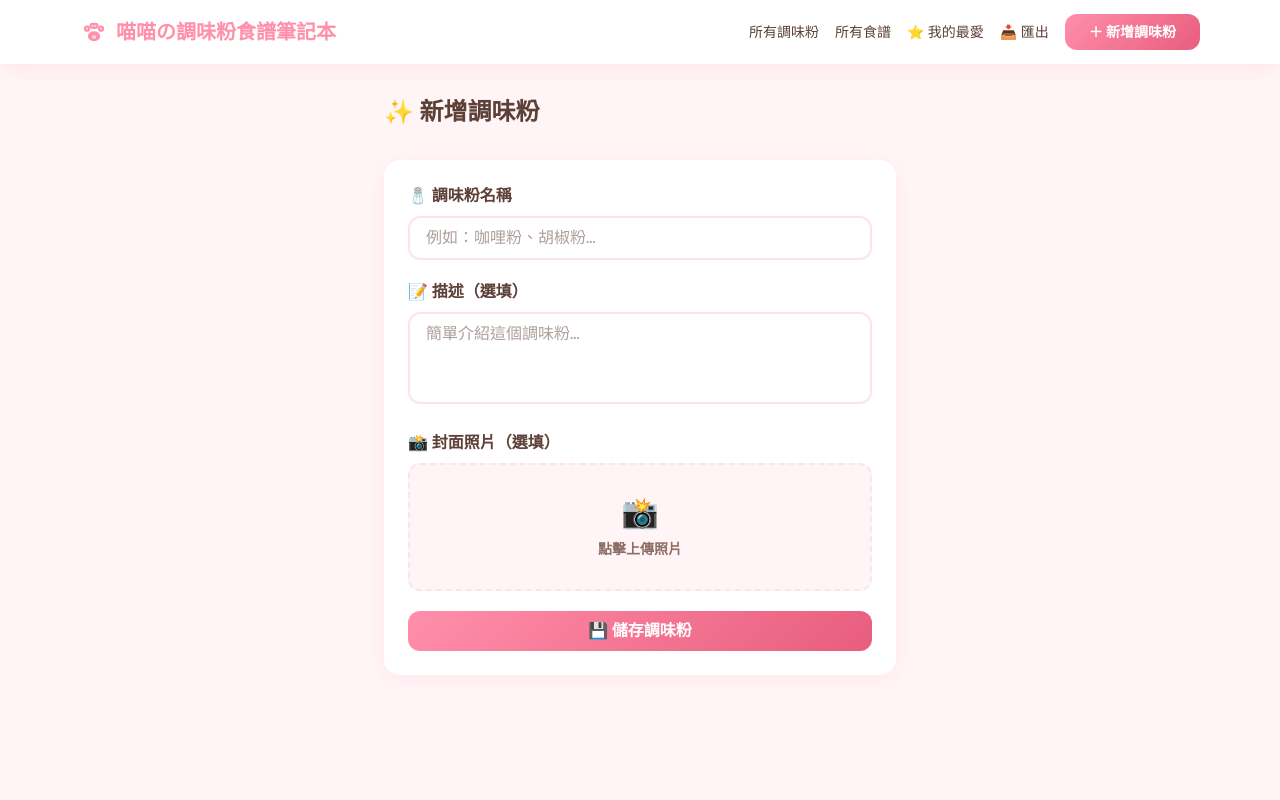
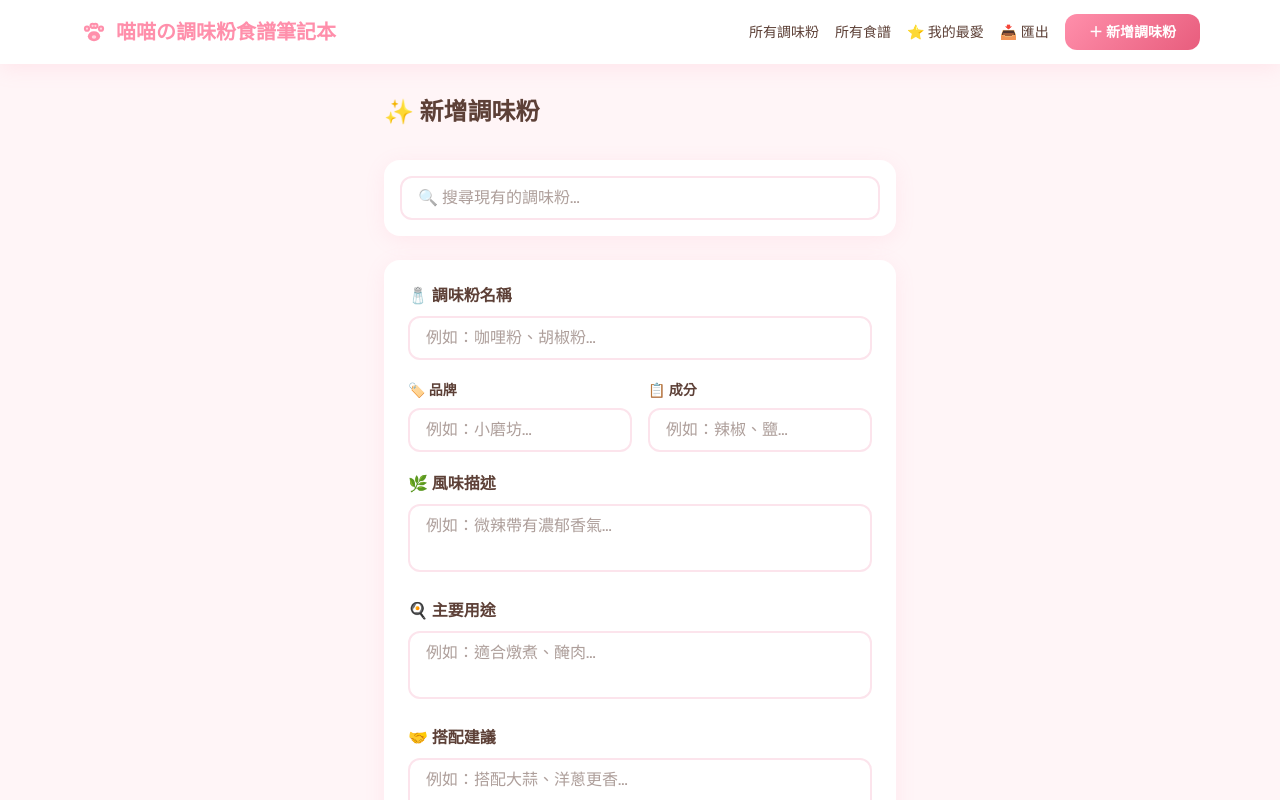
Before and after one commit to gitnoshadow/cookbook, a Next.js app: page /seasonings/new in a window 1280 px wide. Shown: the top 800 px of the page. Built offline with nearby package versions, Linux system fonts and the light colour scheme.

Commit message:
feat: 調味粉新增品牌/成分/風味/用途/搭配欄位+搜尋

```diff
--- a/src/app/api/seasonings/[id]/route.ts
+++ b/src/app/api/seasonings/[id]/route.ts
@@ -33,6 +33,11 @@ export async function PUT(
         name: body.name,
         description: body.description ?? null,
         imageUrl: body.imageUrl ?? null,
+        brand: body.brand ?? null,
+        ingredients: body.ingredients ?? null,
+        flavorProfile: body.flavorProfile ?? null,
+        mainUse: body.mainUse ?? null,
+        pairingSuggestions: body.pairingSuggestions ?? null,
       },
     });
     return NextResponse.json(seasoning);
--- a/src/app/api/seasonings/route.ts
+++ b/src/app/api/seasonings/route.ts
@@ -20,6 +20,11 @@ export async function POST(request: Request) {
         name: body.name,
         description: body.description || null,
         imageUrl: body.imageUrl || null,
+        brand: body.brand || null,
+        ingredients: body.ingredients || null,
+        flavorProfile: body.flavorProfile || null,
+        mainUse: body.mainUse || null,
+        pairingSuggestions: body.pairingSuggestions || null,
       },
     });
     return NextResponse.json(seasoning, { status: 201 });
--- a/src/app/seasonings/[id]/edit/page.tsx
+++ b/src/app/seasonings/[id]/edit/page.tsx
@@ -7,7 +7,10 @@ import ImageUpload from "@/components/ImageUpload";
 export default function EditSeasoningPage() {
   const { id } = useParams<{ id: string }>();
   const router = useRouter();
-  const [form, setForm] = useState({ name: "", description: "", imageUrl: "" });
+  const [form, setForm] = useState({
+    name: "", description: "", imageUrl: "",
+    brand: "", ingredients: "", flavorProfile: "", mainUse: "", pairingSuggestions: "",
+  });
   const [loading, setLoading] = useState(true);
   const [saving, setSaving] = useState(false);
 
@@ -15,7 +18,12 @@ export default function EditSeasoningPage() {
     fetch(`/api/seasonings/${id}`)
       .then((r) => r.json())
       .then((d) => {
-        setForm({ name: d.name, description: d.description || "", imageUrl: d.imageUrl || "" });
+        setForm({
+          name: d.name, description: d.description || "", imageUrl: d.imageUrl || "",
+          brand: d.brand || "", ingredients: d.ingredients || "",
+          flavorProfile: d.flavorProfile || "", mainUse: d.mainUse || "",
+          pairingSuggestions: d.pairingSuggestions || "",
+        });
         setLoading(false);
       });
   }, [id]);
@@ -38,6 +46,8 @@ export default function EditSeasoningPage() {
     }
   };
 
+  const set = (key: string) => (e: React.ChangeEvent<HTMLInputElement | HTMLTextAreaElement>) => setForm({ ...form, [key]: e.target.value });
+
   if (loading) return <div className="text-center py-20 text-4xl">⏳</div>;
 
   return (
@@ -46,35 +56,46 @@ export default function EditSeasoningPage() {
       <form onSubmit={handleSubmit} className="cute-card p-6 flex flex-col gap-5">
         <div>
           <label className="font-semibold block mb-2" style={{ color: "#5d4037" }}>🧂 調味粉名稱</label>
-          <input
-            value={form.name}
-            onChange={(e) => setForm({ ...form, name: e.target.value })}
-            className="cute-input w-full"
-            required
-          />
+          <input value={form.name} onChange={set("name")} className="cute-input w-full" required />
         </div>
+
+        <div className="grid grid-cols-2 gap-4">
+          <div>
+            <label className="font-semibold block mb-2 text-sm" style={{ color: "#5d4037" }}>🏷️ 品牌</label>
+            <input value={form.brand} onChange={set("brand")} className="cute-input w-full" />
+          </div>
+          <div>
+            <label className="font-semibold block mb-2 text-sm" style={{ color: "#5d4037" }}>📋 成分</label>
+            <input value={form.ingredients} onChange={set("ingredients")} className="cute-input w-full" />
+          </div>
+        </div>
+
+        <div>
+          <label className="font-semibold block mb-2" style={{ color: "#5d4037" }}>🌿 風味描述</label>
+          <textarea value={form.flavorProfile} onChange={set("flavorProfile")} rows={2} className="cute-input w-full resize-none" />
+        </div>
+
+        <div>
+          <label className="font-semibold block mb-2" style={{ color: "#5d4037" }}>🍳 主要用途</label>
+          <textarea value={form.mainUse} onChange={set("mainUse")} rows={2} className="cute-input w-full resize-none" />
+        </div>
+
+        <div>
+          <label className="font-semibold block mb-2" style={{ color: "#5d4037" }}>🤝 搭配建議</label>
+          <textarea value={form.pairingSuggestions} onChange={set("pairingSuggestions")} rows={2} className="cute-input w-full resize-none" />
+        </div>
+
         <div>
           <label className="font-semibold block mb-2" style={{ color: "#5d4037" }}>📝 描述</label>
-          <textarea
-            value={form.description}
-            onChange={(e) => setForm({ ...form, description: e.target.value })}
-            rows={3}
-            className="cute-input w-full resize-none"
-          />
+          <textarea value={form.description} onChange={set("description")} rows={3} className="cute-input w-full resize-none" />
         </div>
+
         <div>
           <label className="font-semibold block mb-2" style={{ color: "#5d4037" }}>📸 封面照片</label>
-          <ImageUpload
-            currentImage={form.imageUrl}
-            onUpload={(url) => setForm({ ...form, imageUrl: url })}
-          />
+          <ImageUpload currentImage={form.imageUrl} onUpload={(url) => setForm({ ...form, imageUrl: url })} />
         </div>
-        <button
-          type="submit"
-          disabled={saving}
-          className="cute-btn text-white text-center py-3 disabled:opacity-50"
-          style={{ background: "linear-gradient(135deg, #ff8fab, #e85d7d)" }}
-        >
+
+        <button type="submit" disabled={saving} className="cute-btn text-white text-center py-3 disabled:opacity-50" style={{ background: "linear-gradient(135deg, #ff8fab, #e85d7d)" }}>
           {saving ? "儲存中..." : "💾 更新調味粉"}
         </button>
       </form>
--- a/src/app/seasonings/new/page.tsx
+++ b/src/app/seasonings/new/page.tsx
@@ -1,13 +1,29 @@
 "use client";
 
-import { useState } from "react";
+import { useEffect, useState } from "react";
 import { useRouter } from "next/navigation";
+import Link from "next/link";
 import ImageUpload from "@/components/ImageUpload";
+
+type SearchResult = { id: number; name: string; description: string | null };
 
 export default function NewSeasoningPage() {
   const router = useRouter();
-  const [form, setForm] = useState({ name: "", description: "", imageUrl: "" });
+  const [form, setForm] = useState({
+    name: "", description: "", imageUrl: "",
+    brand: "", ingredients: "", flavorProfile: "", mainUse: "", pairingSuggestions: "",
+  });
   const [saving, setSaving] = useState(false);
+  const [searchQuery, setSearchQuery] = useState("");
+  const [searchResults, setSearchResults] = useState<SearchResult[]>([]);
+
+  useEffect(() => {
+    if (!searchQuery.trim()) { setSearchResults([]); return; }
+    const timer = setTimeout(() => {
+      fetch(`/api/seasonings?q=${encodeURIComponent(searchQuery)}`).then((r) => r.json()).then(setSearchResults);
+    }, 300);
+    return () => clearTimeout(timer);
+  }, [searchQuery]);
 
   const handleSubmit = async (e: React.FormEvent) => {
     e.preventDefault();
@@ -27,43 +43,78 @@ export default function NewSeasoningPage() {
     }
   };
 
+  const set = (key: string) => (e: React.ChangeEvent<HTMLInputElement | HTMLTextAreaElement>) => setForm({ ...form, [key]: e.target.value });
+
   return (
     <div className="max-w-lg mx-auto">
       <h1 className="text-2xl font-bold mb-8" style={{ color: "#5d4037" }}>✨ 新增調味粉</h1>
+
+      <div className="cute-card p-4 mb-6">
+        <input
+          type="text"
+          value={searchQuery}
+          onChange={(e) => setSearchQuery(e.target.value)}
+          placeholder="🔍 搜尋現有的調味粉..."
+          className="cute-input w-full"
+        />
+        {searchResults.length > 0 && (
+          <div className="mt-3 flex flex-col gap-2 max-h-48 overflow-y-auto">
+            {searchResults.map((s) => (
+              <Link key={s.id} href={`/seasonings/${s.id}`} className="flex items-center gap-3 p-2 rounded-xl hover:bg-pink-50 transition-colors">
+                <span className="text-lg">🧂</span>
+                <div>
+                  <span className="font-medium text-sm" style={{ color: "#5d4037" }}>{s.name}</span>
+                  {s.description && <span className="text-xs ml-2" style={{ color: "#8d6e63" }}>{s.description}</span>}
+                </div>
+              </Link>
+            ))}
+          </div>
+        )}
+      </div>
+
       <form onSubmit={handleSubmit} className="cute-card p-6 flex flex-col gap-5">
         <div>
           <label className="font-semibold block mb-2" style={{ color: "#5d4037" }}>🧂 調味粉名稱</label>
-          <input
-            value={form.name}
-            onChange={(e) => setForm({ ...form, name: e.target.value })}
-            placeholder="例如：咖哩粉、胡椒粉..."
-            className="cute-input w-full"
-            required
-          />
+          <input value={form.name} onChange={set("name")} placeholder="例如：咖哩粉、胡椒粉..." className="cute-input w-full" required />
         </div>
+
+        <div className="grid grid-cols-2 gap-4">
+          <div>
+            <label className="font-semibold block mb-2 text-sm" style={{ color: "#5d4037" }}>🏷️ 品牌</label>
+            <input value={form.brand} onChange={set("brand")} placeholder="例如：小磨坊..." className="cute-input w-full" />
+          </div>
+          <div>
+            <label className="font-semibold block mb-2 text-sm" style={{ color: "#5d4037" }}>📋 成分</label>
+            <input value={form.ingredients} onChange={set("ingredients")} placeholder="例如：辣椒、鹽..." className="cute-input w-full" />
+          </div>
+        </div>
+
+        <div>
+          <label className="font-semibold block mb-2" style={{ color: "#5d4037" }}>🌿 風味描述</label>
+          <textarea value={form.flavorProfile} onChange={set("flavorProfile")} placeholder="例如：微辣帶有濃郁香氣..." rows={2} className="cute-input w-full resize-none" />
+        </div>
+
+        <div>
+          <label className="font-semibold block mb-2" style={{ color: "#5d4037" }}>🍳 主要用途</label>
+          <textarea value={form.mainUse} onChange={set("mainUse")} placeholder="例如：適合燉煮、醃肉..." rows={2} className="cute-input w-full resize-none" />
+        </div>
+
+        <div>
+          <label className="font-semibold block mb-2" style={{ color: "#5d4037" }}>🤝 搭配建議</label>
+          <textarea value={form.pairingSuggestions} onChange={set("pairingSuggestions")} placeholder="例如：搭配大蒜、洋蔥更香..." rows={2} className="cute-input w-full resize-none" />
+        </div>
+
         <div>
           <label className="font-semibold block mb-2" style={{ color: "#5d4037" }}>📝 描述（選填）</label>
-          <textarea
-            value={form.description}
-            onChange={(e) => setForm({ ...form, description: e.target.value })}
-            placeholder="簡單介紹這個調味粉..."
-            rows={3}
-            className="cute-input w-full resize-none"
-          />
+          <textarea value={form.description} onChange={set("description")} placeholder="簡單介紹這個調味粉..." rows={3} className="cute-input w-full resize-none" />
         </div>
+
         <div>
           <label className="font-semibold block mb-2" style={{ color: "#5d4037" }}>📸 封面照片（選填）</label>
-          <ImageUpload
-            currentImage={form.imageUrl}
-            onUpload={(url) => setForm({ ...form, imageUrl: url })}
-          />
+          <ImageUpload currentImage={form.imageUrl} onUpload={(url) => setForm({ ...form, imageUrl: url })} />
         </div>
-        <button
-          type="submit"
-          disabled={saving}
-          className="cute-btn text-white text-center py-3 disabled:opacity-50"
-          style={{ background: "linear-gradient(135deg, #ff8fab, #e85d7d)" }}
-        >
+
+        <button type="submit" disabled={saving} className="cute-btn text-white text-center py-3 disabled:opacity-50" style={{ background: "linear-gradient(135deg, #ff8fab, #e85d7d)" }}>
           {saving ? "儲存中..." : "💾 儲存調味粉"}
         </button>
       </form>
```
Also changed, not shown: src/app/seasonings/[id]/page.tsx (+18 -0 lines), 1 other file (tests, documents, lock files or other folders).
